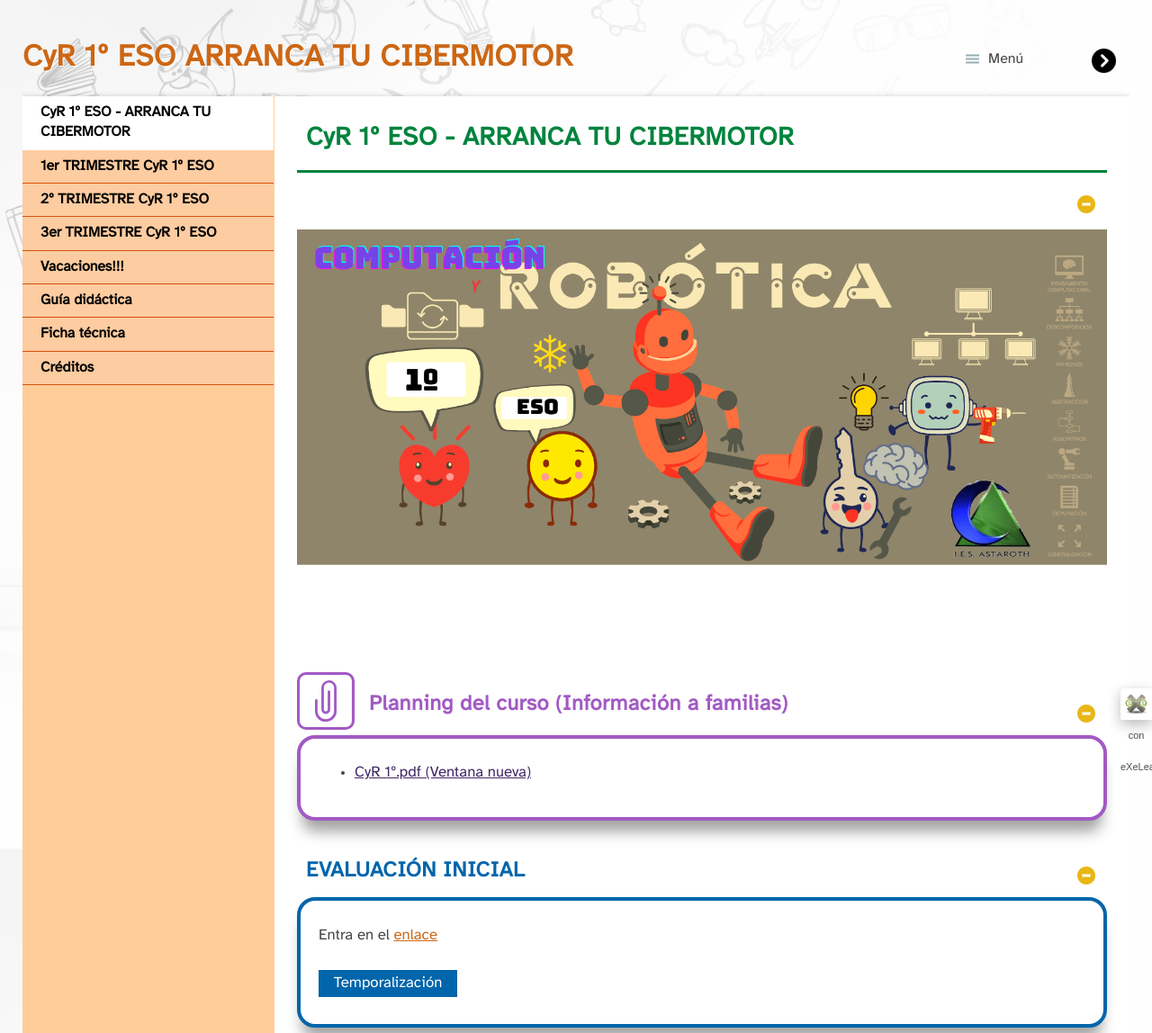
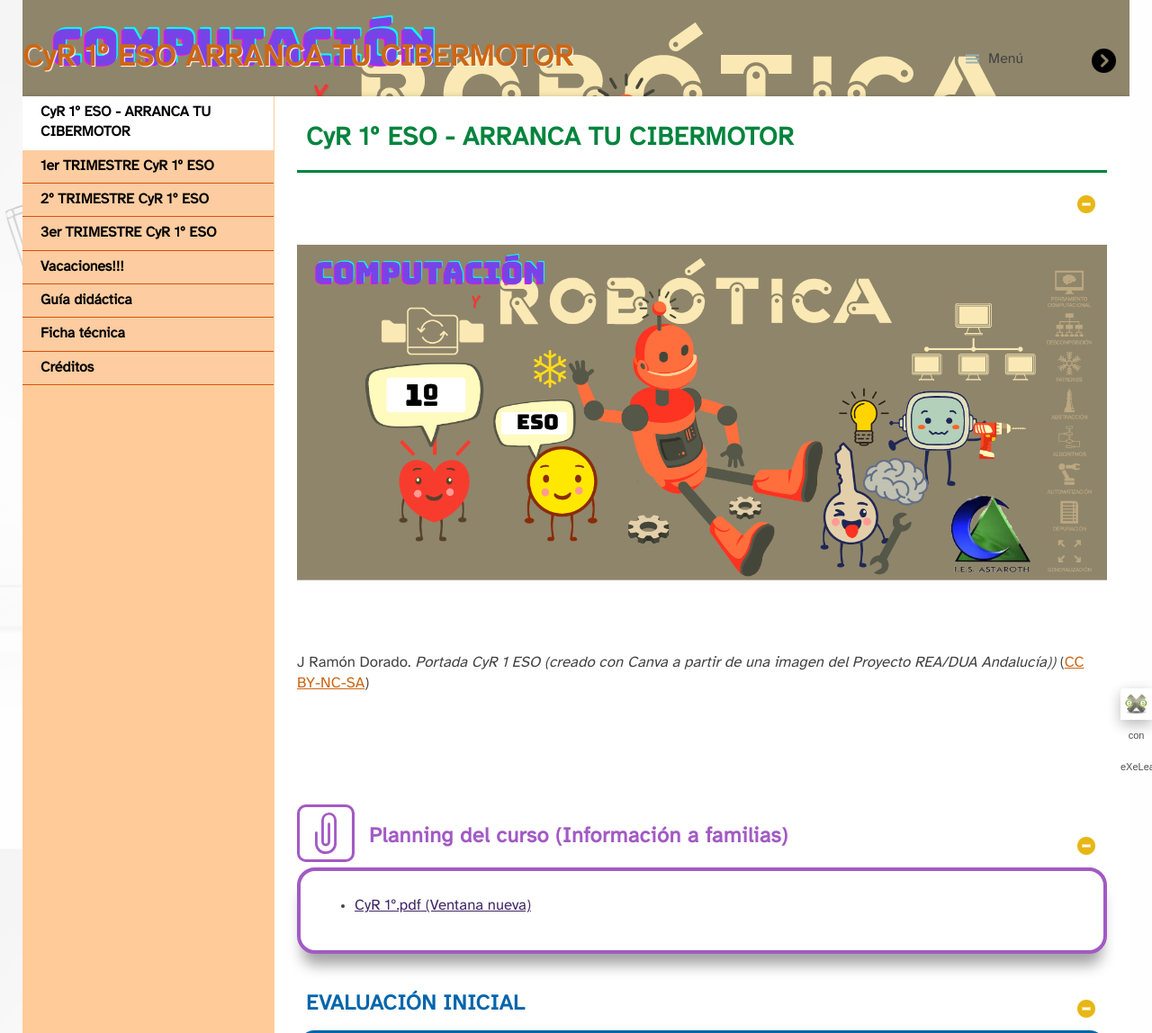
Before and after one commit to ramondor/CyR_1_ESO, a plain HTML site: page index.html in a window 1280 px wide. Shown: the top 1148 px of the page at 90% size. Drawn offline with Linux system fonts and the light colour scheme.

Commit message:
Add files via upload

```diff
--- a/index.html
+++ b/index.html
@@ -20,7 +20,7 @@
 <body class="exe-web-site" id="exe-node-0"><script type="text/javascript">document.body.className+=" js"</script>
 <div id="content">
 <p id="skipNav"><a href="#main" class="sr-av">Saltar la navegación</a></p>
-<header id="header" ><div id="headerContent">CyR 1º ESO ARRANCA TU CIBERMOTOR</div></header>
+<header id="header"  style="background-image: url(Portada_CyR_1_ESO.png); background-repeat: no-repeat;"><div id="headerContent">CyR 1º ESO ARRANCA TU CIBERMOTOR</div></header>
 <nav id="siteNav">
 <ul>
    <li id="active"><a href="index.html" class="active daddy main-node">CyR 1º ESO - ARRANCA TU CIBERMOTOR</a></li>
@@ -44,7 +44,10 @@
 <article class="iDevice_wrapper textIdevice" id="id0">
 <div class="iDevice emphasis0" >
 <div id="ta0_114_2" class="block iDevice_content">
-<div class="exe-text"><p><img src="Portada_CyR_1_ESO.png" alt="Portada CyR 1 ESO" title="Portada CyR 1 ESO" width="900" height="450" style="display: block; margin-left: auto; margin-right: auto;" /></p></div>
+<div class="exe-text"><figure class="exe-figure exe-image position-center license-CC-BY-NC-SA" style="width: 900px;"><img src="Portada_CyR_1_ESO.png" alt="Portada CyR 1 ESO" title="Portada CyR 1 ESO" width="900" height="450" hspace="auto" style="display: block; margin-left: auto; margin-right: auto;" />
+<figcaption class="figcaption"><span class="author">J Ramón Dorado</span>. <span class="title"><em>Portada CyR 1 ESO (creado con Canva a partir de una imagen del Proyecto REA/DUA Andalucía))</em></span> <span class="license"><span class="sep">(</span><a href="http://creativecommons.org/licenses/?lang=es" rel="license nofollow noopener" target="_blank" title="Creative Commons BY-NC-SA">CC BY-NC-SA</a><span class="sep">)</span></span></figcaption>
+</figure>
+<p><br /><br /></p></div>
 </div>
 </div>
 </article>
```
Also changed, not shown: vacaciones.html (+1 -1 lines), 1 other file.
